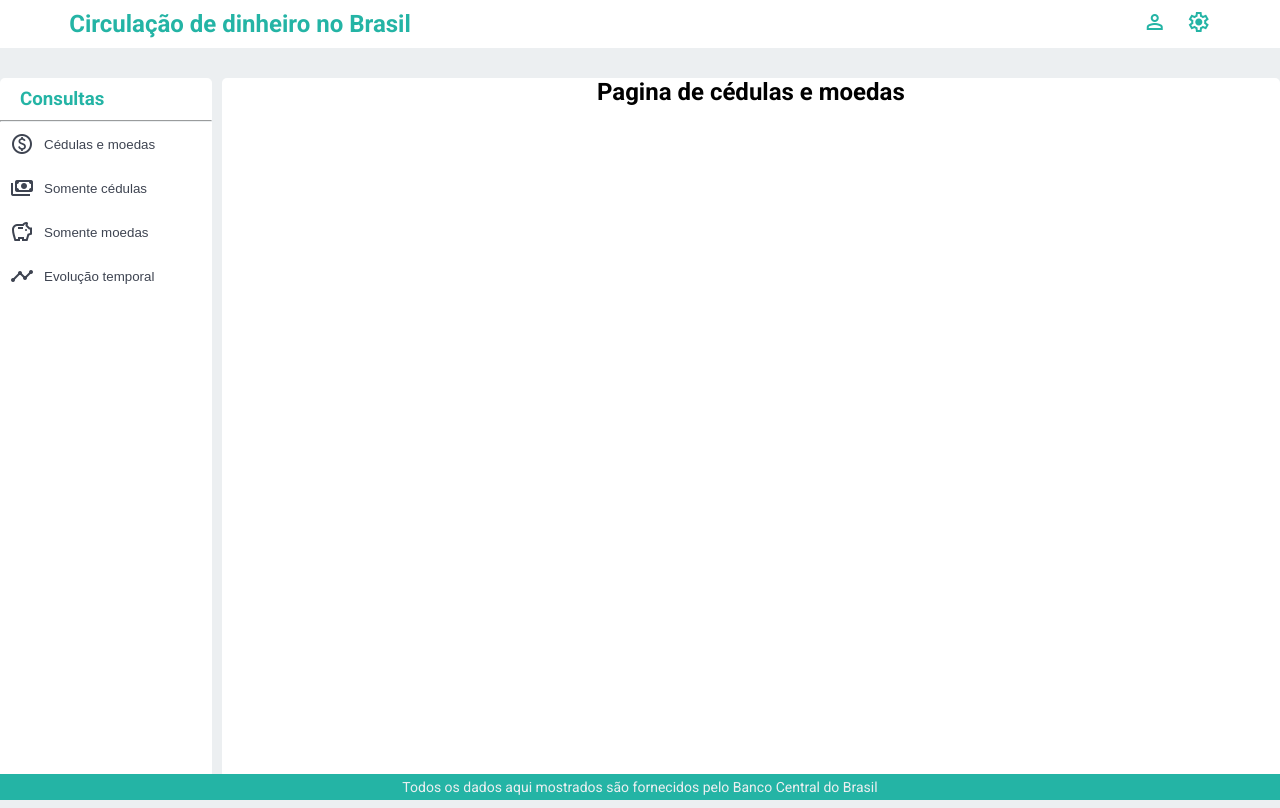
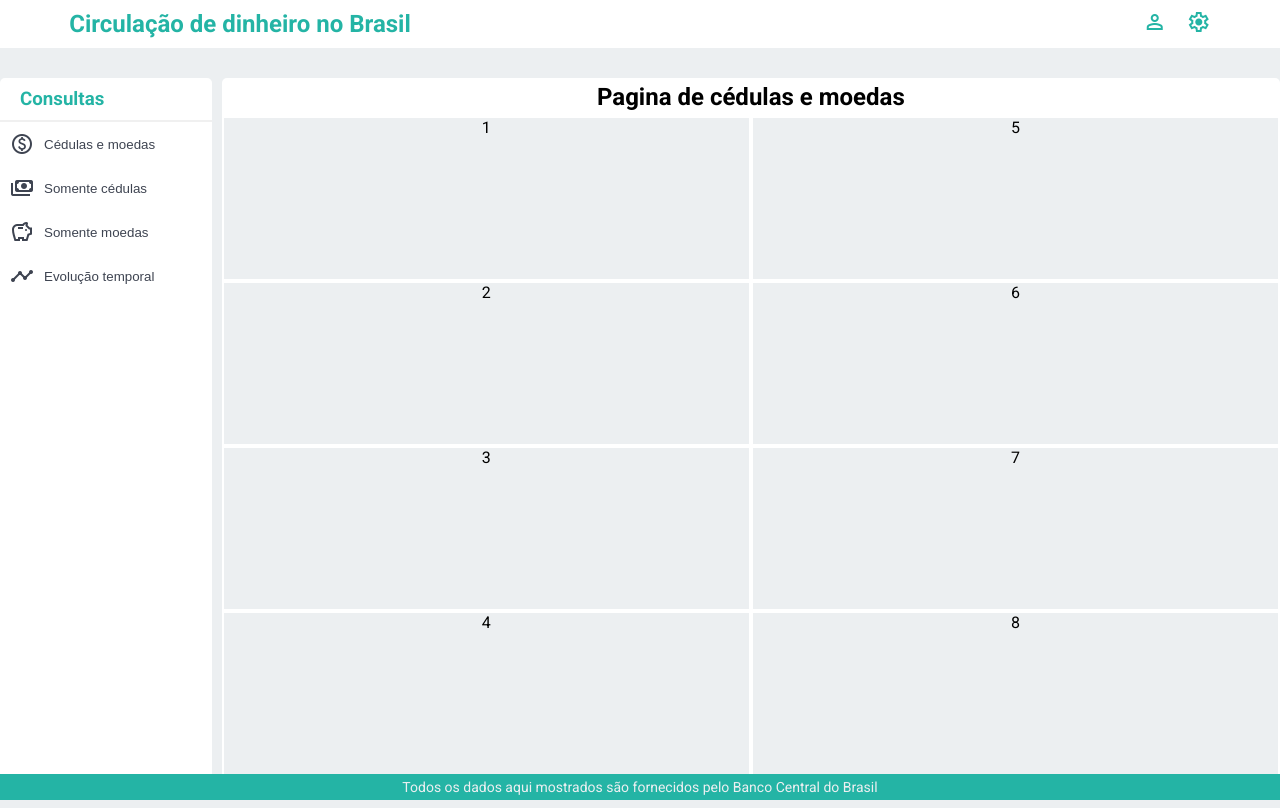
Before and after one commit to kaellandrade/programacao-web, a React (Vite) app in the folder frontEnd/: page / in a window 1280 px wide. Built offline with nearby package versions, Linux system fonts and the light colour scheme.

Commit message:
iniciado css e html da section de cedulas e moedas

```diff
--- a/frontEnd/src/componentes/aside/index.css
+++ b/frontEnd/src/componentes/aside/index.css
@@ -20,7 +20,7 @@ aside h3{
 
 hr{
   width: 100%;
-  border-color: var(--white-medium--);
+  border: 1px solid  rgb(240, 240, 240);
 }
 
 aside a{
--- a/frontEnd/src/componentes/header/index.css
+++ b/frontEnd/src/componentes/header/index.css
@@ -8,9 +8,6 @@ header{
   width: 100%;
   color: var(--green-medium--);
   padding: 10px;
-  position: relative;
-  top: 0;
-  left: 0;
 }
 
 
--- a/frontEnd/src/pages/cedulas-moedas/index.css
+++ b/frontEnd/src/pages/cedulas-moedas/index.css
@@ -8,3 +8,33 @@
   border-radius: 5px;
 
 }
+
+section h2{
+  padding: 5px;
+}
+
+.container.cedulas-moedas{
+  display: flex;
+  justify-content: center;
+  align-items: center;
+  height: calc(100% - 40px);
+}
+
+.column.cedulas-moedas{
+  width: 50%;
+  height: 100%;
+  display: flex;
+  flex-direction: column;
+  justify-content: space-between;
+  margin-right: 4px;
+}
+
+.column.cedulas-moedas .content{
+  width: 100%;
+  height: 100%;
+  display: flex;
+  flex-direction: column;
+  justify-content: space-between;
+  background-color: var(--white-medium--);
+  margin: 2px;
+}
--- a/frontEnd/src/pages/cedulas-moedas/index.tsx
+++ b/frontEnd/src/pages/cedulas-moedas/index.tsx
@@ -12,6 +12,23 @@ function Main() {
         <Aside />
         <section>
           <h2>Pagina de cédulas e moedas</h2>
+          <div className="container cedulas-moedas">
+            <div className="column cedulas-moedas">
+              <div className="content">1</div>
+              <div className="content">2</div>
+              <div className="content">3</div>
+              <div className="content">4</div>
+            </div>
+
+            <div className="column cedulas-moedas">
+              <div className="content">5</div>
+              <div className="content">6</div>
+              <div className="content">7</div>
+              <div className="content">8</div>
+            </div>
+          </div>
+
+
         </section>
       </main>
       <Footer />
```
Lines whose indentation alone changed are shown as unchanged.
